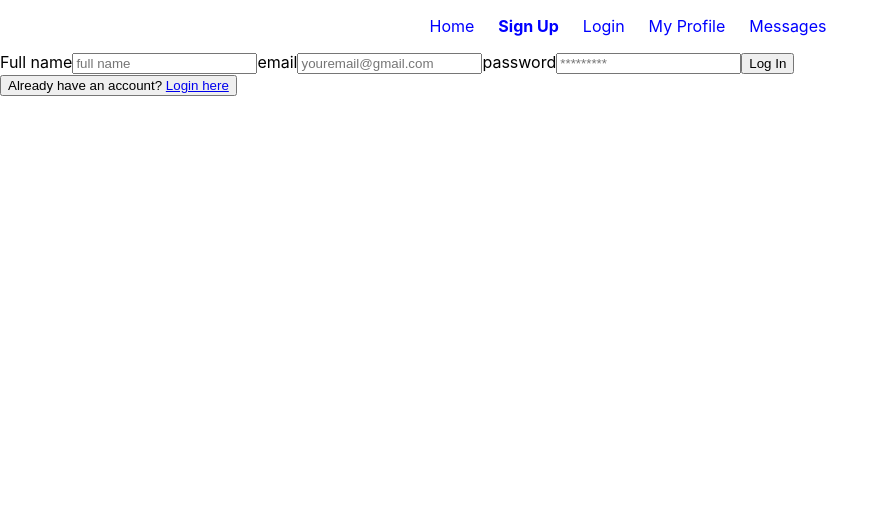
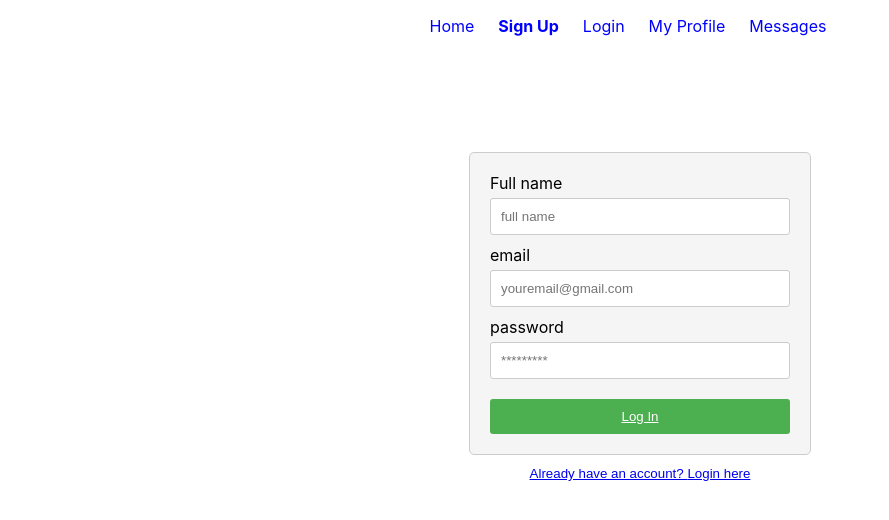
Before and after one commit to Stephanie-codes/React-Social-Media, a React (Create React App) app: page /signup in a window 1280 px wide. Shown: the top 520 px of the page, without its empty margins (0-889 px from the left). Built offline with nearby package versions, Linux system fonts and the light colour scheme.

Commit message:
style login and signup forms

```diff
--- a/src/App.css
+++ b/src/App.css
@@ -119,3 +119,62 @@ html {
   margin-bottom: 20px;
   border-radius: 5px;
 }
+
+#form1 {
+  display: flex;
+  flex-direction: column;
+  align-items: center;
+  margin-top: 100px;
+}
+
+form {
+  display: flex;
+  flex-direction: column;
+  width: 300px;
+  padding: 20px;
+  border: 1px solid #ccc;
+  border-radius: 5px;
+  background-color: #f5f5f5;
+}
+
+label {
+  margin-bottom: 5px;
+}
+
+input {
+  padding: 10px;
+  margin-bottom: 10px;
+  border: 1px solid #ccc;
+  border-radius: 3px;
+}
+
+button[type="submit"] {
+  padding: 10px 20px;
+  background-color: #4caf50;
+  color: white;
+  border: none;
+  border-radius: 3px;
+  cursor: pointer;
+}
+
+button[type="submit"]:hover {
+  background-color: #45a049;
+}
+
+button {
+  margin-top: 10px;
+  background-color: transparent;
+  border: none;
+  color: #0000ee;
+  text-decoration: underline;
+  cursor: pointer;
+}
+
+button a {
+  color: #0000ee;
+  text-decoration: none;
+}
+
+button a:hover {
+  text-decoration: underline;
+}
--- a/src/components/Login.js
+++ b/src/components/Login.js
@@ -11,7 +11,7 @@ export default function Login() {
     }
 
     return (
-        <main id='login'>
+        <main id='form1'>
             <form onSubmit={handleSubmit}>
                 <label for="email">email</label>
                 <input value={email} onChange={(e) => setEmail(e.target.value)} type="email"
--- a/src/components/Signup.js
+++ b/src/components/Signup.js
@@ -12,7 +12,7 @@ export default function Signup() {
     }
 
     return (
-        <main id='login'>
+        <main id='form1'>
             <form onSubmit={handleSubmit}>
                 <label htmlFor="name">Full name</label>
                 <input value={name} name="name" id="name" placeholder="full name" />
```
